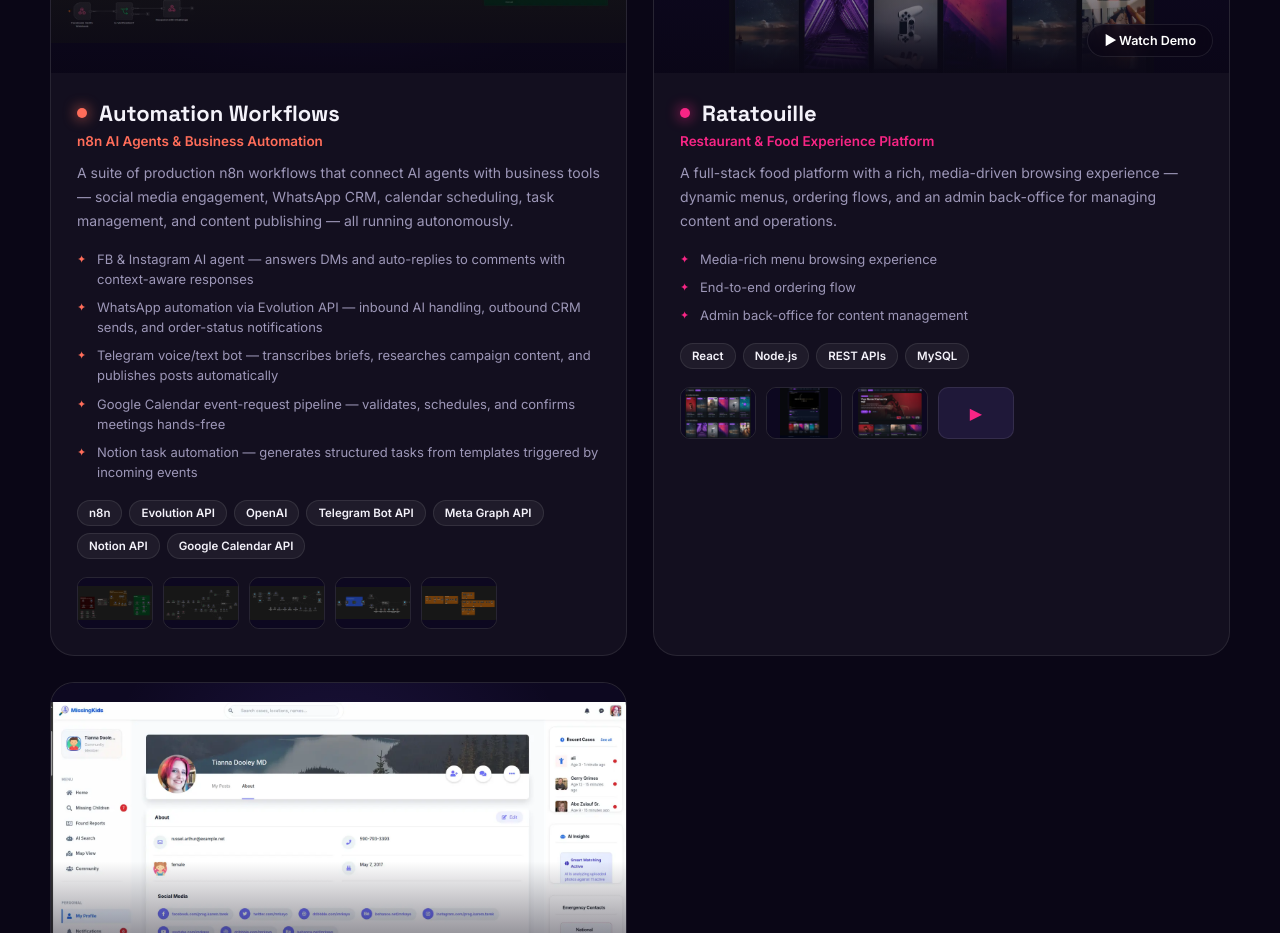
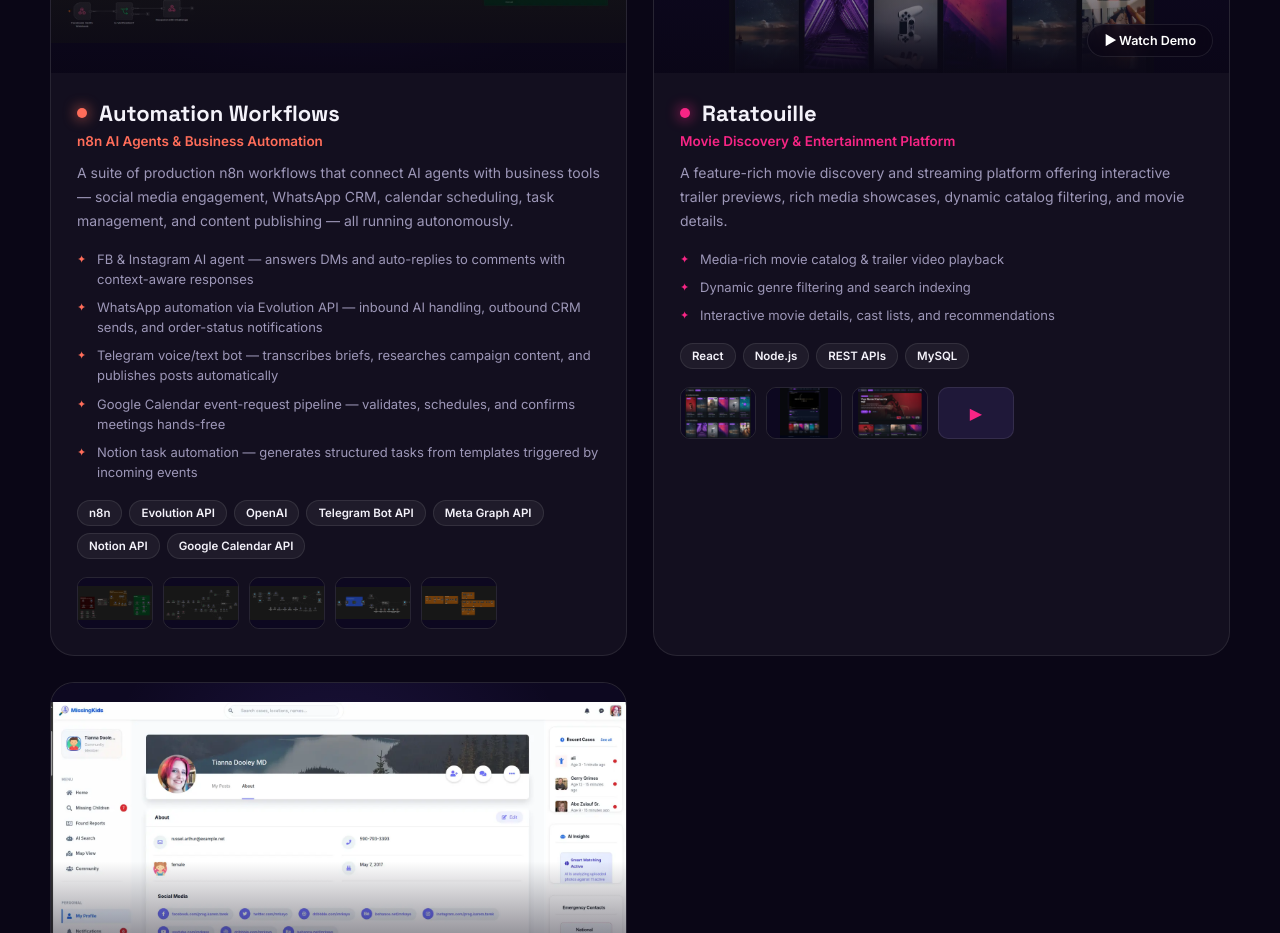
Before and after one commit to mohamedjs/mohamedjs, a React (Vite) app: page / in a window 1280 px wide. Shown: the part 5100-6033 px from the top of the page. Built offline with nearby package versions, Linux system fonts and the light colour scheme.

Commit message:
refactor: update Ratatouille project description from food platform to movie discovery site

```diff
--- a/src/data/portfolio.ts
+++ b/src/data/portfolio.ts
@@ -258,13 +258,13 @@
   {
     slug: "ratatouille",
     name: "Ratatouille",
-    tagline: "Restaurant & Food Experience Platform",
+    tagline: "Movie Discovery & Entertainment Platform",
     description:
-      "A full-stack food platform with a rich, media-driven browsing experience — dynamic menus, ordering flows, and an admin back-office for managing content and operations.",
+      "A feature-rich movie discovery and streaming platform offering interactive trailer previews, rich media showcases, dynamic catalog filtering, and movie details.",
     highlights: [
-      "Media-rich menu browsing experience",
-      "End-to-end ordering flow",
-      "Admin back-office for content management",
+      "Media-rich movie catalog & trailer video playback",
+      "Dynamic genre filtering and search indexing",
+      "Interactive movie details, cast lists, and recommendations",
     ],
     stack: ["React", "Node.js", "REST APIs", "MySQL"],
     cover: `${BASE}projects/ratatouille/ratatouille-cover.webp`,
```
